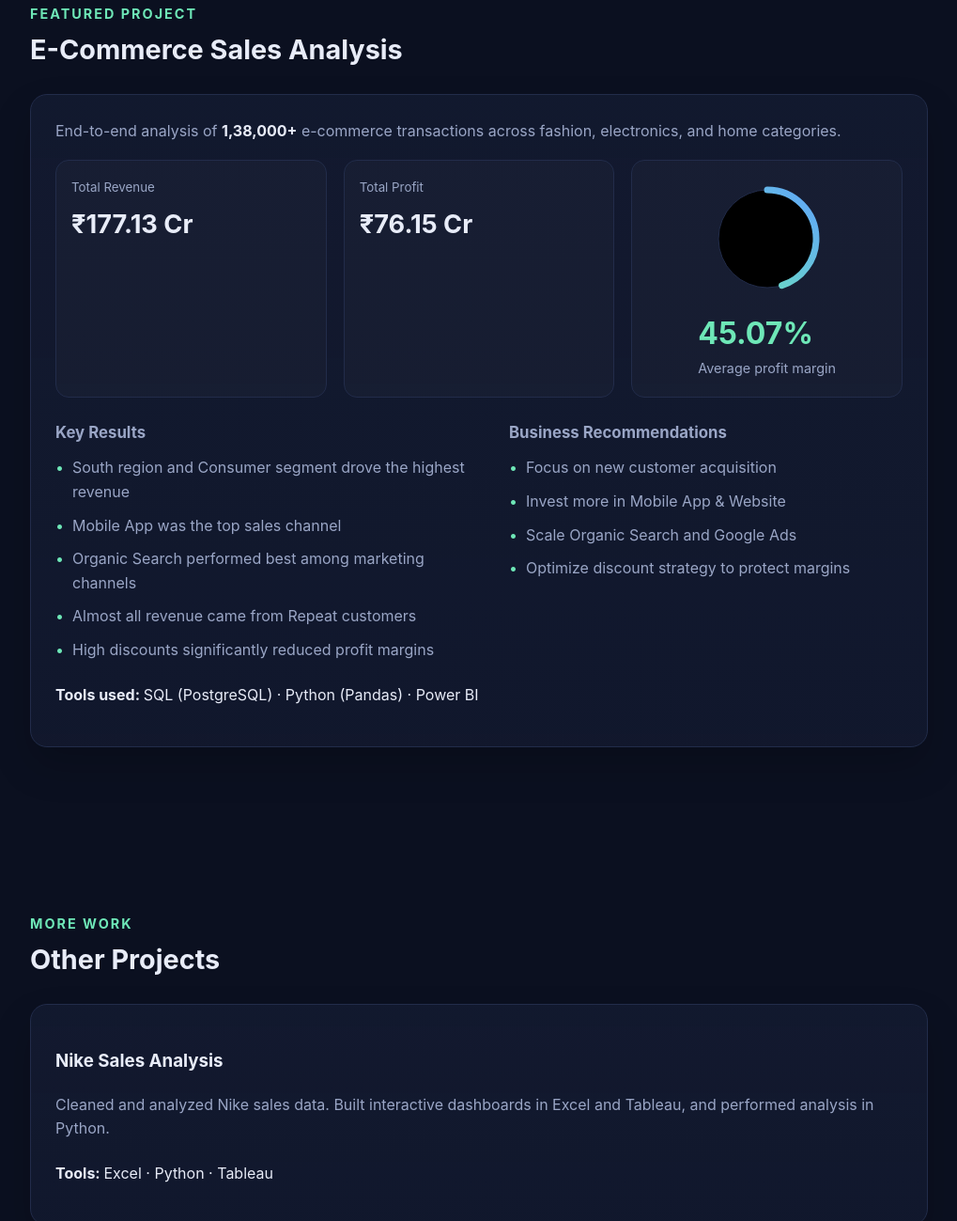
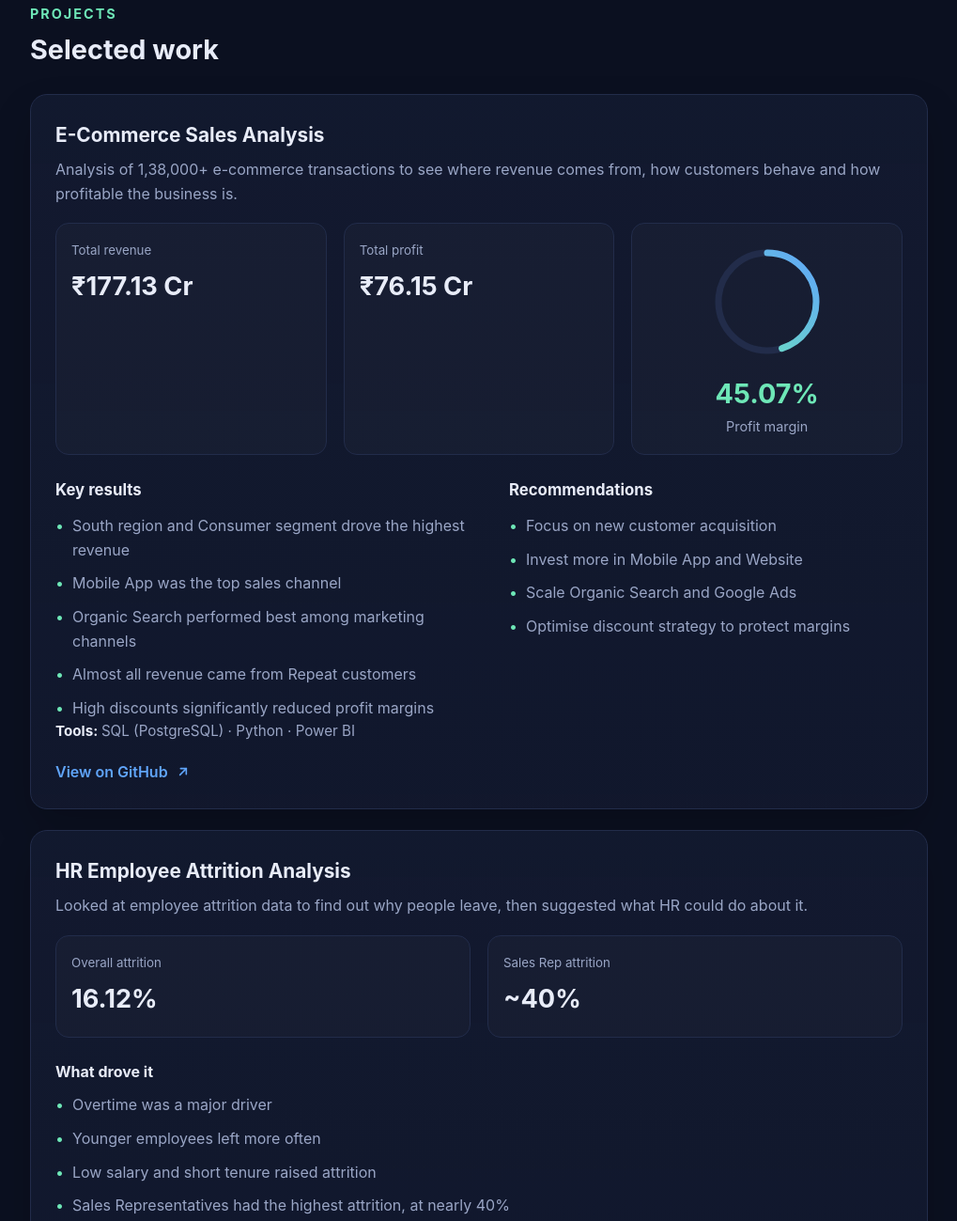
Before and after one commit to pulkit-data/pulkit-data.github.io, a plain HTML site: page index.html in a window 1280 px wide. Shown: the part 740-2039 px from the top of the page at 94% size, without its empty margins (130-1149 px from the left). Drawn offline with nearby package versions, Linux system fonts and the light colour scheme.

Commit message:
Add new project and LinkedIn

```diff
--- a/index.html
+++ b/index.html
@@ -3,7 +3,7 @@
 <head>
 <meta charset="UTF-8">
 <meta name="viewport" content="width=device-width, initial-scale=1.0">
-<title>Pulkit | Data Analyst Portfolio</title>
+<title>Pulkit Chauhan | Data Analyst Portfolio</title>
 <style>
 :root{--bg:#0b1020;--card:#131a30;--line:#222c4a;--text:#e8ecf8;--mute:#9aa6c6;--a:#6ee7b7;--b:#60a5fa;--c:#a78bfa}
 *{box-sizing:border-box}
@@ -16,23 +16,60 @@ nav b{letter-spacing:.5px}nav div a{color:var(--mute);margin-left:22px;font-size
 main{max-width:1000px;margin:0 auto;padding:0 22px}
 .hero{position:relative;padding:90px 0 70px;min-height:70vh;display:flex;flex-direction:column;justify-content:center}
 .bars{position:absolute;right:0;bottom:30px;display:flex;align-items:flex-end;gap:8px;height:180px;opacity:.55;z-index:0}
-.bars i{width:14px;border-radius:6px 6px 0 0;background:linear-gradient(var(--b),var(--c));animation:bar 3.2s ease-in-out infinite alternate}
+.bars i{width:14px;border-radius:6px 6px 0 0;background:linear-gradient(var(--b),var(--c));transform-origin:bottom;animation:bar 3.2s ease-in-out infinite alternate}
 @keyframes bar{from{transform:scaleY(.35)}to{transform:scaleY(1)}}
-.bars i{transform-origin:bottom}
 .hero>*:not(.bars){position:relative;z-index:1}
 .tag{display:inline-block;padding:5px 14px;border:1px solid var(--line);border-radius:99px;color:var(--a);font-size:.85rem;width:fit-content;background:rgba(110,231,183,.07)}
-h1{font-size:clamp(2.8rem,8vw,5.2rem);margin:18px 0 6px;line-height:1.05;background:linear-gradient(120deg,#fff,var(--b) 50%,var(--c));-webkit-background-clip:text;background-clip:text;color:transparent}.role{font-size:clamp(1.1rem,2vw,2rem);margin:0 0 18px;color:var(--text)}.caret{display:inline-block;width:2px;height:1.1em;vertical-align:-.15em;margin-left:4px;background:var(--a);animation:blink .9s steps(1) infinite}@keyframes blink{50%{opacity:0}}
-.lead{font-size:1.1rem;color:var(--mute);max-width:630px;margin:0 0 30px}.btns{display:flex;flex-wrap:wrap;gap:16px}.btn{display:inline-block;padding:12px 18px;border-radius:12px;font-weight:600;border:1px solid var(--line);transition:.2s ease}.btn:hover{text-decoration:none;transform:translateY(-1px)}.btn.p{background:linear-gradient(120deg,var(--a),var(--b));color:#08111d}.btn.s{background:rgba(255,255,255,.02);color:var(--text)}
-section{padding:48px 0}.card{background:linear-gradient(180deg,rgba(19,26,48,.92),rgba(19,26,48,.82));border:1px solid var(--line);border-radius:18px;padding:26px;box-shadow:0 20px 40px rgba(0,0,0,.18)}
-.card p{color:var(--text)}
-.stats{display:grid;grid-template-columns:repeat(3,minmax(0,1fr));gap:18px;margin-top:18px}.stat{padding:18px 16px;border:1px solid var(--line);border-radius:14px;background:rgba(255,255,255,.02)}.stat small{display:block;color:var(--mute);margin-bottom:6px}.stat strong{font-size:1.7rem;color:var(--text)}
-.split{display:grid;grid-template-columns:1.1fr 1fr;gap:22px;margin-top:24px}.split h4{margin:0 0 12px;font-size:1.05rem}.ins{list-style:none;padding:0;margin:0}.ins li{position:relative;padding-left:18px;color:var(--mute);margin-top:10px}.ins li:before{content:"•";position:absolute;left:0;top:0;color:var(--a)}
-.tools{margin-top:22px;color:var(--mute)}
-.ring{display:flex;align-items:center;justify-content:center;flex-direction:column;gap:10px}.ring svg{transform:rotate(-90deg)}.fg{fill:none;stroke-width:7;stroke-linecap:round;transition:stroke-dashoffset .8s ease}
-.reveal{opacity:0;transform:translateY(32px);transition:opacity .8s ease,transform .8s ease}.reveal.in{opacity:1;transform:translateY(0)}
-h2{font-size:1.8rem;margin:80px 0 24px}h2 span{color:var(--a);font-size:.9rem;display:block;letter-spacing:2px;text-transform:uppercase;margin-bottom:4px}.h3{margin:0 0 12px}.pills{display:flex;flex-wrap:wrap;gap:12px;opacity:0;transform:translateY(18px);transition:all .7s ease}.pills.in{opacity:1;transform:translateY(0)}.pill{display:inline-flex;border:1px solid var(--line);background:rgba(96,165,250,.06);color:var(--text);padding:8px 12px;border-radius:999px;font-size:.94rem}
+h1{font-size:clamp(2.8rem,8vw,5.2rem);margin:18px 0 6px;line-height:1.05;background:linear-gradient(120deg,#fff,var(--b) 50%,var(--c));-webkit-background-clip:text;background-clip:text;color:transparent}
+.role{font-size:clamp(1.1rem,2vw,2rem);margin:0 0 18px}
+.caret{display:inline-block;width:2px;height:1.1em;vertical-align:-.15em;margin-left:4px;background:var(--a);animation:blink .9s steps(1) infinite}
+@keyframes blink{50%{opacity:0}}
+.lead{font-size:1.1rem;color:var(--mute);max-width:630px;margin:0 0 30px}
+.btns{display:flex;flex-wrap:wrap;gap:16px}
+.btn{display:inline-block;padding:12px 18px;border-radius:12px;font-weight:600;border:1px solid var(--line);transition:.2s ease}
+.btn:hover{text-decoration:none;transform:translateY(-1px)}
+.btn.p{background:linear-gradient(120deg,var(--a),var(--b));color:#08111d}
+.btn.s{background:rgba(255,255,255,.02);color:var(--text)}
+section{padding:48px 0}
+h2{font-size:1.8rem;margin:80px 0 24px}
+h2 span{color:var(--a);font-size:.9rem;display:block;letter-spacing:2px;text-transform:uppercase;margin-bottom:4px}
+.card{display:block;position:relative;color:var(--text);background:linear-gradient(180deg,rgba(19,26,48,.92),rgba(19,26,48,.82));border:1px solid var(--line);border-radius:18px;padding:26px;box-shadow:0 20px 40px rgba(0,0,0,.18);overflow:hidden;transition:transform .3s ease,border-color .3s ease,box-shadow .3s ease}
+a.card:hover{text-decoration:none;transform:translateY(-5px);border-color:var(--b);box-shadow:0 24px 50px rgba(96,165,250,.18)}
+a.card:focus-visible{outline:3px solid var(--b);outline-offset:3px}
+a.card::before{content:"";position:absolute;inset:0;pointer-events:none;opacity:0;transition:opacity .3s;background:radial-gradient(280px circle at var(--mx,50%) var(--my,50%),rgba(96,165,250,.16),transparent 70%)}
+a.card:hover::before{opacity:1}
+.card h3{margin:0 0 8px;font-size:1.3rem}
+.card p{margin:0;color:var(--mute)}
+.stack{display:grid;gap:22px}
+.stats{display:grid;grid-template-columns:repeat(3,minmax(0,1fr));gap:18px;margin-top:18px}
+.stats.two{grid-template-columns:repeat(2,minmax(0,1fr))}
+.stat{padding:18px 16px;border:1px solid var(--line);border-radius:14px;background:rgba(255,255,255,.02)}
+.stat small{display:block;color:var(--mute);margin-bottom:6px}
+.stat strong{font-size:1.7rem}
+.split{display:grid;grid-template-columns:1.1fr 1fr;gap:22px;margin-top:24px}
+.split h4{margin:0 0 12px;font-size:1.05rem}
+.ins{list-style:none;padding:0;margin:0}
+.ins li{position:relative;padding-left:18px;color:var(--mute);margin-top:10px;opacity:0;transform:translateX(-14px);transition:all .6s ease}
+.ins.in li{opacity:1;transform:none}
+.ins li:before{content:"\2022";position:absolute;left:0;top:0;color:var(--a)}
+.tools{margin-top:22px;color:var(--mute);font-size:.95rem}
+.tools b{color:var(--text)}
+.cta{display:inline-flex;align-items:center;gap:8px;margin-top:18px;font-weight:600;color:var(--b)}
+.cta svg{transition:transform .25s}
+a.card:hover .cta svg{transform:translate(4px,-4px)}
+.ring{display:flex;align-items:center;justify-content:center;flex-direction:column;gap:10px}
+.ring svg{transform:rotate(-90deg)}
+.fg{fill:none;stroke-width:7;stroke-linecap:round;transition:stroke-dashoffset 1.2s ease}
+.reveal{opacity:0;transform:translateY(32px);transition:opacity .8s ease,transform .8s ease}
+.reveal.in{opacity:1;transform:translateY(0)}
+.pills{display:flex;flex-wrap:wrap;gap:12px}
+.pill{display:inline-flex;border:1px solid var(--line);background:rgba(96,165,250,.06);padding:8px 12px;border-radius:999px;font-size:.94rem;opacity:0;transform:translateY(18px);transition:all .6s ease}
+.pills.in .pill{opacity:1;transform:none}
+.pill:hover{border-color:var(--a)}
+.contact p{margin:0 0 8px;color:var(--text)}
 footer{padding:30px 0 60px;color:var(--mute);text-align:center}
-@media (max-width:700px){.stats,.split{grid-template-columns:1fr}.nav{padding:14px 18px}.nav div a{margin-left:14px}.hero{padding-top:72px}.card{padding:20px}.}
+@media (max-width:700px){.stats,.stats.two,.split{grid-template-columns:1fr}nav{padding:14px 18px}nav div a{margin-left:14px}.hero{padding-top:72px}.card{padding:20px}}
+@media (prefers-reduced-motion:reduce){*,*::before,*::after{animation:none!important;transition:none!important}.reveal,.pill,.ins li{opacity:1;transform:none}}
 </style>
 </head>
 <body>
@@ -43,14 +80,19 @@ footer{padding:30px 0 60px;color:var(--mute);text-align:center}
 const h = React.createElement;
 const { useState, useEffect, useRef } = React;
 
-function useInView(once = true) {
+// Replace with the direct Nike repo link when you have it.
+const NIKE_URL = "https://github.com/pulkit-data";
+const ECOM_URL = "https://github.com/pulkit-data/Ecommerce-Sales-Analysis-SQL-Python-PowerBI";
+const HR_URL = "https://github.com/pulkit-data/HR-Employee-Attrition-Analysis";
+
+function useInView() {
   const ref = useRef(null);
   const [seen, setSeen] = useState(false);
   useEffect(() => {
     const el = ref.current;
     if (!el || !("IntersectionObserver" in window)) { setSeen(true); return; }
     const io = new IntersectionObserver(([e]) => {
-      if (e.isIntersecting) { setSeen(true); if (once) io.disconnect(); }
+      if (e.isIntersecting) { setSeen(true); io.disconnect(); }
     }, { threshold: 0.2 });
     io.observe(el);
     return () => io.disconnect();
@@ -58,9 +100,9 @@ function useInView(once = true) {
   return [ref, seen];
 }
 
-function Reveal({ children, delay = 0, className = "" }) {
+function Reveal({ children, delay = 0 }) {
   const [ref, seen] = useInView();
-  return h("div", { ref, className: "reveal " + (seen ? "in " : "") + className, style: { transitionDelay: delay + "ms" } }, children);
+  return h("div", { ref, className: "reveal" + (seen ? " in" : ""), style: { transitionDelay: delay + "ms" } }, children);
 }
 
 function CountUp({ to, decimals = 0, prefix = "", suffix = "", duration = 1800 }) {
@@ -101,28 +143,29 @@ function Typing({ words }) {
   return h("div", { className: "role" }, "I work with ", h("span", { style: { color: "#6ee7b7" } }, words[i].slice(0, n)), h("span", { className: "caret" }));
 }
 
-function Ring({ value }) {
+function Ring({ value, label }) {
   const [ref, seen] = useInView();
   const r = 52, c = 2 * Math.PI * r;
   return h("div", { className: "ring", ref },
     h("svg", { width: 130, height: 130, viewBox: "0 0 130 130" },
       h("defs", null, h("linearGradient", { id: "g", x1: "0", y1: "0", x2: "1", y2: "1" },
         h("stop", { offset: "0", stopColor: "#6ee7b7" }), h("stop", { offset: "1", stopColor: "#60a5fa" }))),
-      h("circle", { cx: 65, cy: 65, r, stroke: "#222c4a" }),
+      h("circle", { cx: 65, cy: 65, r, fill: "none", stroke: "#222c4a", strokeWidth: 7 }),
       h("circle", { className: "fg", cx: 65, cy: 65, r, stroke: "url(#g)", strokeDasharray: c, strokeDashoffset: seen ? c * (1 - value / 100) : c })),
-    h("div", null, h("strong", { style: { fontSize: "2rem", color: "#6ee7b7" } }, h(CountUp, { to: value, decimals: 2, suffix: "%" })),
-      h("div", { style: { color: "#9aa6c6", fontSize: ".9rem" } }, "Average profit margin")));
+    h("div", { style: { textAlign: "center" } },
+      h("strong", { style: { fontSize: "1.8rem", color: "#6ee7b7" } }, h(CountUp, { to: value, decimals: 2, suffix: "%" })),
+      h("div", { style: { color: "#9aa6c6", fontSize: ".9rem" } }, label)));
 }
 
-function Insights({ items }) {
+function List({ items }) {
   const [ref, seen] = useInView();
-  return h("ul", { className: "ins " + (seen ? "in" : ""), ref },
+  return h("ul", { className: "ins" + (seen ? " in" : ""), ref },
     items.map((t, i) => h("li", { key: i, style: { transitionDelay: i * 90 + "ms" } }, t)));
 }
 
 function Pills({ items }) {
   const [ref, seen] = useInView();
-  return h("div", { className: "pills " + (seen ? "in" : ""), ref },
+  return h("div", { className: "pills" + (seen ? " in" : ""), ref },
     items.map((t, i) => h("span", { key: t, className: "pill", style: { transitionDelay: i * 70 + "ms" } }, t)));
 }
 
@@ -139,27 +182,48 @@ function ScrollBar() {
   return h("div", { className: "progress", ref });
 }
 
+const Arrow = () => h("svg", { width: 16, height: 16, viewBox: "0 0 24 24", fill: "none", stroke: "currentColor", strokeWidth: 2.4, strokeLinecap: "round", strokeLinejoin: "round", "aria-hidden": "true" },
+  h("path", { d: "M7 17L17 7" }), h("path", { d: "M8 7h9v9" }));
+
+// Whole card is one link, so a click anywhere opens the repo.
+function ProjectCard({ href, title, label, children }) {
+  const ref = useRef(null);
+  const onMove = (e) => {
+    const r = ref.current.getBoundingClientRect();
+    ref.current.style.setProperty("--mx", (e.clientX - r.left) + "px");
+    ref.current.style.setProperty("--my", (e.clientY - r.top) + "px");
+  };
+  return h("a", { ref, className: "card", href, target: "_blank", rel: "noopener noreferrer", onMouseMove: onMove, "aria-label": title + ", opens on GitHub" },
+    children, h("span", { className: "cta" }, label || "View on GitHub", h(Arrow)));
+}
+
 const results = [
   "South region and Consumer segment drove the highest revenue",
   "Mobile App was the top sales channel",
   "Organic Search performed best among marketing channels",
   "Almost all revenue came from Repeat customers",
-  "High discounts significantly reduced profit margins",
+  "High discounts significantly reduced profit margins"
 ];
 const recs = [
   "Focus on new customer acquisition",
-  "Invest more in Mobile App & Website",
+  "Invest more in Mobile App and Website",
   "Scale Organic Search and Google Ads",
-  "Optimize discount strategy to protect margins",
+  "Optimise discount strategy to protect margins"
 ];
-const skills = ["SQL", "Python (Pandas)", "Excel", "Power BI", "Tableau", "Data Cleaning", "Exploratory Data Analysis", "Business Insights", "Data Visualization"];
+const drivers = [
+  "Overtime was a major driver",
+  "Younger employees left more often",
+  "Low salary and short tenure raised attrition",
+  "Sales Representatives had the highest attrition, at nearly 40%"
+];
+const skills = ["SQL", "Python (Pandas)", "Excel", "Power BI", "Tableau", "Data Cleaning", "Exploratory Data Analysis", "Data Visualization"];
 const heights = [40, 65, 50, 85, 60, 100, 75, 90, 55, 70];
 
 function App() {
   return h(React.Fragment, null,
     h(ScrollBar),
     h("nav", null, h("b", null, "Pulkit"),
-      h("div", null, h("a", { href: "#project" }, "Project"), h("a", { href: "#skills" }, "Skills"), h("a", { href: "#contact" }, "Contact"))),
+      h("div", null, h("a", { href: "#projects" }, "Projects"), h("a", { href: "#skills" }, "Skills"), h("a", { href: "#contact" }, "Contact"))),
     h("main", null,
       h("section", { className: "hero" },
         h("div", { className: "bars", "aria-hidden": "true" },
@@ -167,30 +231,40 @@ function App() {
         h("span", { className: "tag" }, "Aspiring Data Analyst"),
         h("h1", null, "Pulkit"),
         h(Typing, { words: ["SQL", "Python", "Power BI", "Tableau", "Excel"] }),
-        h("p", { className: "lead" }, "I turn raw data into clear business insights using SQL, Python, Excel, Power BI, and Tableau."),
+        h("p", { className: "lead" }, "MBA in Finance and Marketing, now building analytics projects with SQL, Python, Excel, Power BI and Tableau."),
         h("div", { className: "btns" },
-          h("a", { className: "btn p", href: "#project" }, "View my work"),
-          h("a", { className: "btn s", href: "https://github.com/pulkit-data", target: "_blank", rel: "noopener" }, "GitHub"))),
+          h("a", { className: "btn p", href: "#projects" }, "View my work"),
+          h("a", { className: "btn s", href: "https://github.com/pulkit-data", target: "_blank", rel: "noopener noreferrer" }, "GitHub"))),
 
-      h("section", { id: "project" },
-        h(Reveal, null, h("h2", null, h("span", null, "Featured Project"), "E-Commerce Sales Analysis")),
-        h(Reveal, null, h("div", { className: "card" },
-          h("p", { style: { color: "#9aa6c6", marginTop: 0 } }, "End-to-end analysis of ", h("b", { style: { color: "#e8ecf8" } }, h(CountUp, { to: 138000, suffix: "+" })), " e-commerce transactions across fashion, electronics, and home categories.",
-          h("div", { className: "stats" },
-            h("div", { className: "stat" }, h("small", null, "Total Revenue"), h("strong", null, h(CountUp, { to: 177.13, decimals: 2, prefix: "₹", suffix: " Cr" }))),
-            h("div", { className: "stat" }, h("small", null, "Total Profit"), h("strong", null, h(CountUp, { to: 76.15, decimals: 2, prefix: "₹", suffix: " Cr" }))),
-            h("div", { className: "stat" }, h(Ring, { value: 45.07 }))),
-          h("div", { className: "split" },
-            h("div", null, h("h4", null, "Key Results"), h(Insights, { items: results })),
-            h("div", null, h("h4", null, "Business Recommendations"), h(Insights, { items: recs }))),
-          h("p", { className: "tools" }, h("b", null, "Tools used: "), "SQL (PostgreSQL) · Python (Pandas) · Power BI"))))),
+      h("section", { id: "projects" },
+        h(Reveal, null, h("h2", null, h("span", null, "Projects"), "Selected work")),
+        h("div", { className: "stack" },
 
-      h("section", null,
-        h(Reveal, null, h("h2", null, h("span", null, "More Work"), "Other Projects")),
-        h(Reveal, null, h("div", { className: "card" },
-          h("h3", null, "Nike Sales Analysis"),
-          h("p", { style: { color: "#9aa6c6", margin: 0 } }, "Cleaned and analyzed Nike sales data. Built interactive dashboards in Excel and Tableau, and performed analysis in Python."),
-          h("p", { className: "tools" }, h("b", null, "Tools: "), "Excel · Python · Tableau")))),
+          h(Reveal, null, h(ProjectCard, { href: ECOM_URL, title: "E-Commerce Sales Analysis" },
+            h("h3", null, "E-Commerce Sales Analysis"),
+            h("p", null, "Analysis of ", h(CountUp, { to: 138000, suffix: "+" }), " e-commerce transactions to see where revenue comes from, how customers behave and how profitable the business is."),
+            h("div", { className: "stats" },
+              h("div", { className: "stat" }, h("small", null, "Total revenue"), h("strong", null, h(CountUp, { to: 177.13, decimals: 2, prefix: "\u20B9", suffix: " Cr" }))),
+              h("div", { className: "stat" }, h("small", null, "Total profit"), h("strong", null, h(CountUp, { to: 76.15, decimals: 2, prefix: "\u20B9", suffix: " Cr" }))),
+              h("div", { className: "stat" }, h(Ring, { value: 45.07, label: "Profit margin" }))),
+            h("div", { className: "split" },
+              h("div", null, h("h4", null, "Key results"), h(List, { items: results })),
+              h("div", null, h("h4", null, "Recommendations"), h(List, { items: recs }))),
+            h("p", { className: "tools" }, h("b", null, "Tools: "), "SQL (PostgreSQL) \u00B7 Python \u00B7 Power BI"))),
+
+          h(Reveal, null, h(ProjectCard, { href: HR_URL, title: "HR Employee Attrition Analysis" },
+            h("h3", null, "HR Employee Attrition Analysis"),
+            h("p", null, "Looked at employee attrition data to find out why people leave, then suggested what HR could do about it."),
+            h("div", { className: "stats two" },
+              h("div", { className: "stat" }, h("small", null, "Overall attrition"), h("strong", null, h(CountUp, { to: 16.12, decimals: 2, suffix: "%" }))),
+              h("div", { className: "stat" }, h("small", null, "Sales Rep attrition"), h("strong", null, h(CountUp, { to: 40, prefix: "~", suffix: "%" })))),
+            h("div", { style: { marginTop: 24 } }, h("h4", { style: { margin: "0 0 4px" } }, "What drove it"), h(List, { items: drivers })),
+            h("p", { className: "tools" }, h("b", null, "Tools: "), "SQL (PostgreSQL) \u00B7 Python \u00B7 Power BI"))),
+
+          h(Reveal, null, h(ProjectCard, { href: NIKE_URL, title: "Nike Sales Analysis" },
+            h("h3", null, "Nike Sales Analysis"),
+            h("p", null, "Cleaned Nike sales data and analysed it in Python, then built interactive dashboards in Excel and Tableau."),
+            h("p", { className: "tools" }, h("b", null, "Tools: "), "Excel \u00B7 Python \u00B7 Tableau"))))),
 
       h("section", { id: "skills" },
         h(Reveal, null, h("h2", null, h("span", null, "Toolkit"), "Skills")),
@@ -198,11 +272,11 @@ function App() {
 
       h("section", { id: "contact" },
         h(Reveal, null, h("h2", null, h("span", null, "Get in touch"), "Contact")),
-        h(Reveal, null, h("div", { className: "card" },
-          h("p", { style: { margin: 0 } }, "GitHub: ", h("a", { href: "https://github.com/pulkit-data", target: "_blank", rel: "noopener" }, "github.com/pulkit-data")),
-          h("p", { style: { margin: "8px 0 0" } }, "Portfolio: ", h("a", { href: "https://pulkit-data.github.io", target: "_blank", rel: "noopener" }, "pulkit-data.github.io"))))),
+        h(Reveal, null, h("div", { className: "card contact" },
+          h("p", null, "GitHub: ", h("a", { href: "https://github.com/pulkit-data", target: "_blank", rel: "noopener noreferrer" }, "github.com/pulkit-data")),
+          h("p", null, "LinkedIn: ", h("a", { href: "https://www.linkedin.com/in/pulkit-chauhan-aspiring--data-analyst-data-engineer/", target: "_blank", rel: "noopener noreferrer" }, "linkedin.com/in/pulkit-data"))))),
 
-      h("footer", null, "© Pulkit · Built with React")));
+      h("footer", null, "\u00A9 Pulkit \u00B7 Built with React")));
 }
 
 ReactDOM.createRoot(document.getElementById("root")).render(h(App));
```
